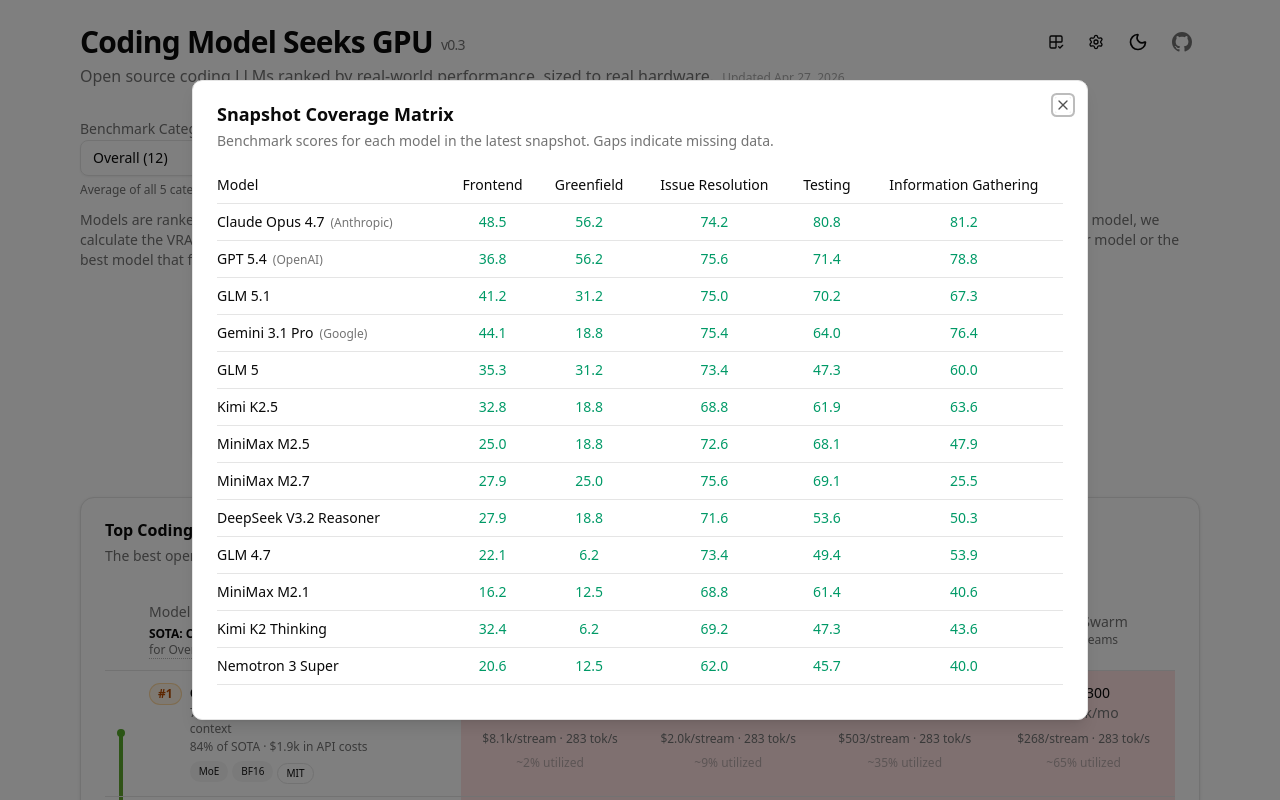
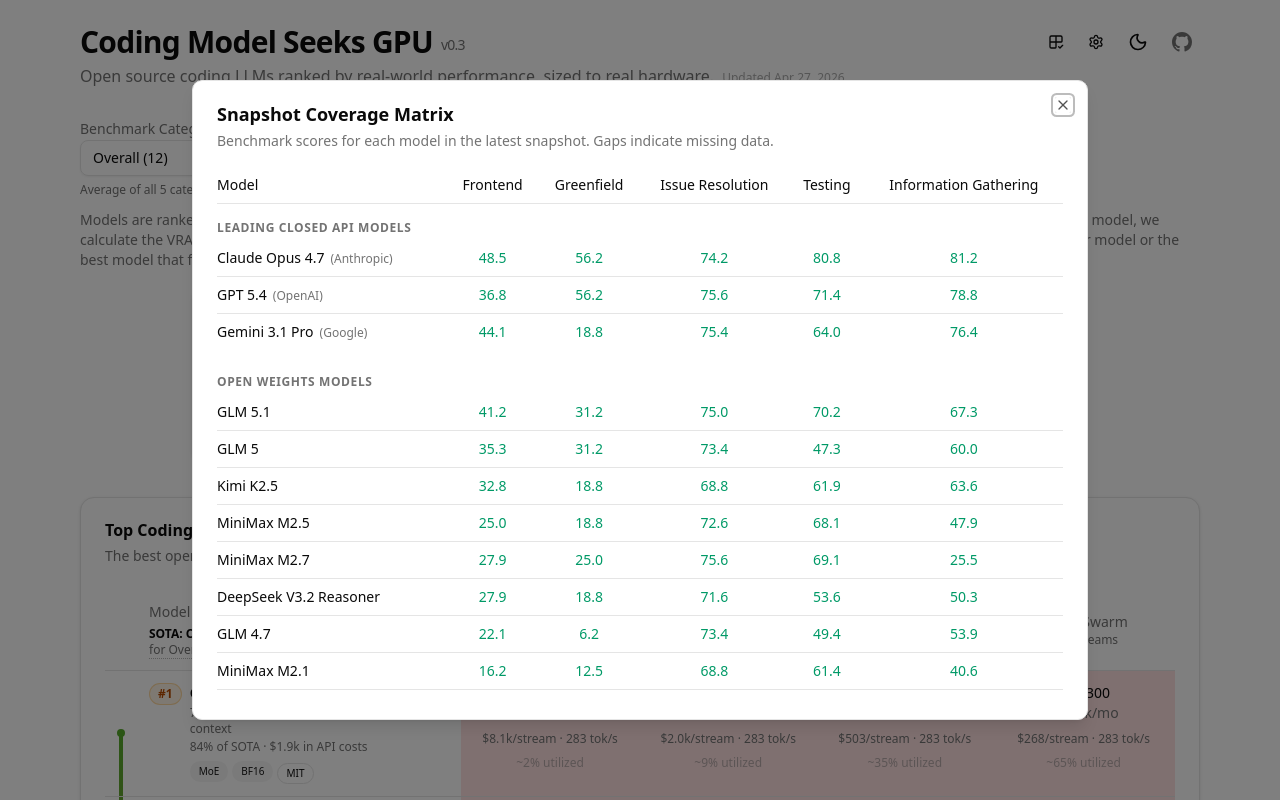
Before and after one commit to atineoSE/coding-model-seeks-gpu, a Next.js app in the folder web/: page / in a window 1280 px wide. Both pictures are taken after a click on the button 1056 px from the left and 42 px from the top of the page. Shown: the top 800 px of the page. Built offline with nearby package versions, Linux system fonts and the light colour scheme.

Commit message:
Split snapshot matrix

```diff
--- a/web/src/components/snapshot-matrix-dialog.tsx
+++ b/web/src/components/snapshot-matrix-dialog.tsx
@@ -24,9 +24,45 @@
   benchmarks: BenchmarkScore[];
 }
 
+type MatrixModel = ReturnType<typeof getMatrixModels>[number];
+
+function ModelRow({ model }: { model: MatrixModel }) {
+  return (
+    <tr className="border-b last:border-b-0">
+      <td className="py-2 pr-4 font-medium whitespace-nowrap sticky left-0 bg-background">
+        {formatModelName(model.modelName)}
+        {model.lab && (
+          <span className="ml-1.5 text-xs text-muted-foreground">
+            ({formatLabName(model.lab)})
+          </span>
+        )}
+      </td>
+      {BENCHMARK_CATEGORIES.map((cat: BenchmarkCategory) => {
+        const score = model.scores[cat];
+        const hasScore = score != null;
+        return (
+          <td
+            key={cat}
+            className={`text-center py-2 px-2 tabular-nums ${
+              hasScore
+                ? "text-emerald-600 dark:text-emerald-400"
+                : "text-muted-foreground/40"
+            }`}
+          >
+            {hasScore ? score.toFixed(1) : "—"}
+          </td>
+        );
+      })}
+    </tr>
+  );
+}
+
 export function SnapshotMatrixDialog({ benchmarks }: SnapshotMatrixDialogProps) {
   const [open, setOpen] = useState(false);
-  const models = open ? getMatrixModels(benchmarks) : [];
+  const allModels = open ? getMatrixModels(benchmarks) : [];
+  const closedModels = allModels.filter((m) => m.lab !== null);
+  const openModels = allModels.filter((m) => m.lab === null);
+  const colSpan = BENCHMARK_CATEGORIES.length + 1;
 
   return (
     <Dialog open={open} onOpenChange={setOpen}>
@@ -59,46 +95,45 @@
                 ))}
               </tr>
             </thead>
-            <tbody>
-              {models.map((model) => (
-                <tr key={model.modelName} className="border-b last:border-b-0">
-                  <td className="py-2 pr-4 font-medium whitespace-nowrap sticky left-0 bg-background">
-                    {formatModelName(model.modelName)}
-                    {model.lab && (
-                      <span className="ml-1.5 text-xs text-muted-foreground">
-                        ({formatLabName(model.lab)})
-                      </span>
-                    )}
-                  </td>
-                  {BENCHMARK_CATEGORIES.map((cat: BenchmarkCategory) => {
-                    const score = model.scores[cat];
-                    const hasScore = score != null;
-                    return (
-                      <td
-                        key={cat}
-                        className={`text-center py-2 px-2 tabular-nums ${
-                          hasScore
-                            ? "text-emerald-600 dark:text-emerald-400"
-                            : "text-muted-foreground/40"
-                        }`}
-                      >
-                        {hasScore ? score.toFixed(1) : "\u2014"}
-                      </td>
-                    );
-                  })}
-                </tr>
-              ))}
-              {models.length === 0 && (
+
+            {allModels.length === 0 ? (
+              <tbody>
                 <tr>
-                  <td
-                    colSpan={BENCHMARK_CATEGORIES.length + 1}
-                    className="text-center py-8 text-muted-foreground"
-                  >
+                  <td colSpan={colSpan} className="text-center py-8 text-muted-foreground">
                     No snapshot data available.
                   </td>
                 </tr>
-              )}
-            </tbody>
+              </tbody>
+            ) : (
+              <>
+                <tbody>
+                  <tr>
+                    <td
+                      colSpan={colSpan}
+                      className="pt-4 pb-1 text-xs font-semibold uppercase tracking-wider text-muted-foreground"
+                    >
+                      Leading Closed API Models
+                    </td>
+                  </tr>
+                  {closedModels.map((model) => (
+                    <ModelRow key={model.modelName} model={model} />
+                  ))}
+                </tbody>
+                <tbody>
+                  <tr>
+                    <td
+                      colSpan={colSpan}
+                      className="pt-6 pb-1 text-xs font-semibold uppercase tracking-wider text-muted-foreground"
+                    >
+                      Open Weights Models
+                    </td>
+                  </tr>
+                  {openModels.map((model) => (
+                    <ModelRow key={model.modelName} model={model} />
+                  ))}
+                </tbody>
+              </>
+            )}
           </table>
         </div>
       </DialogContent>
```
